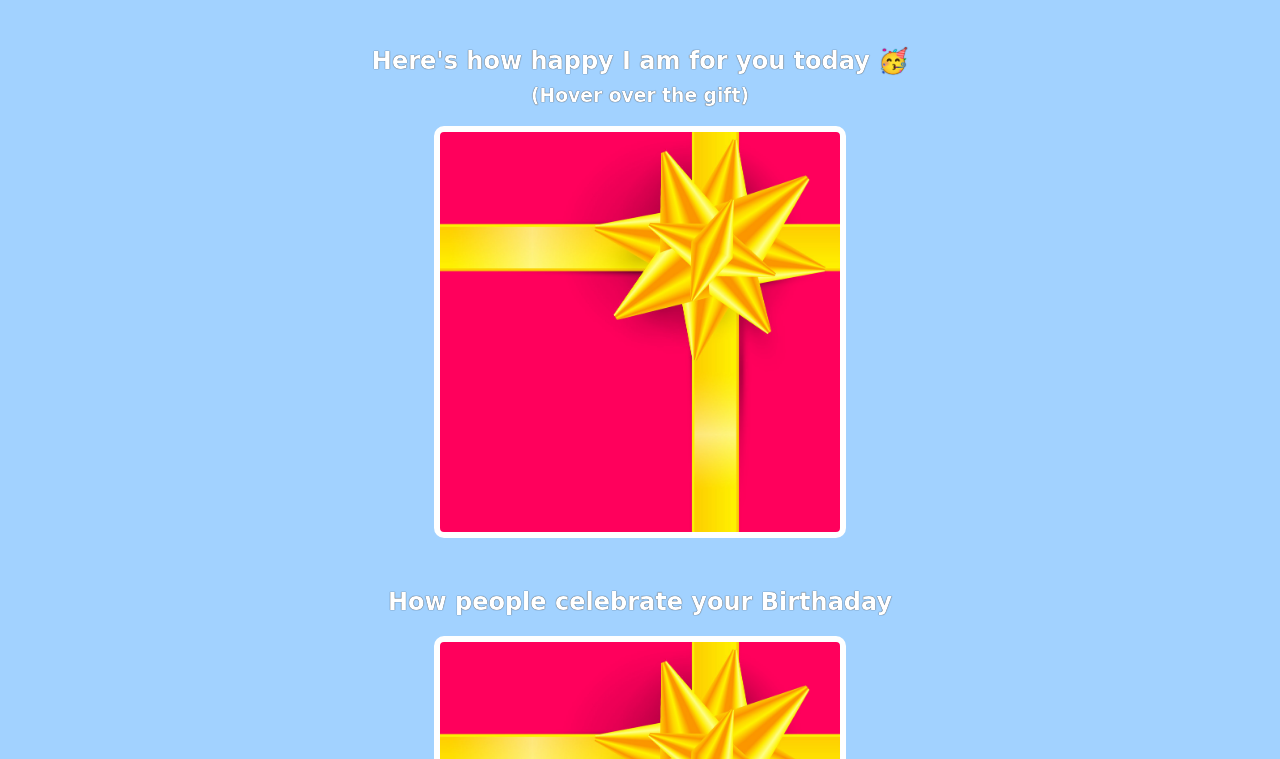
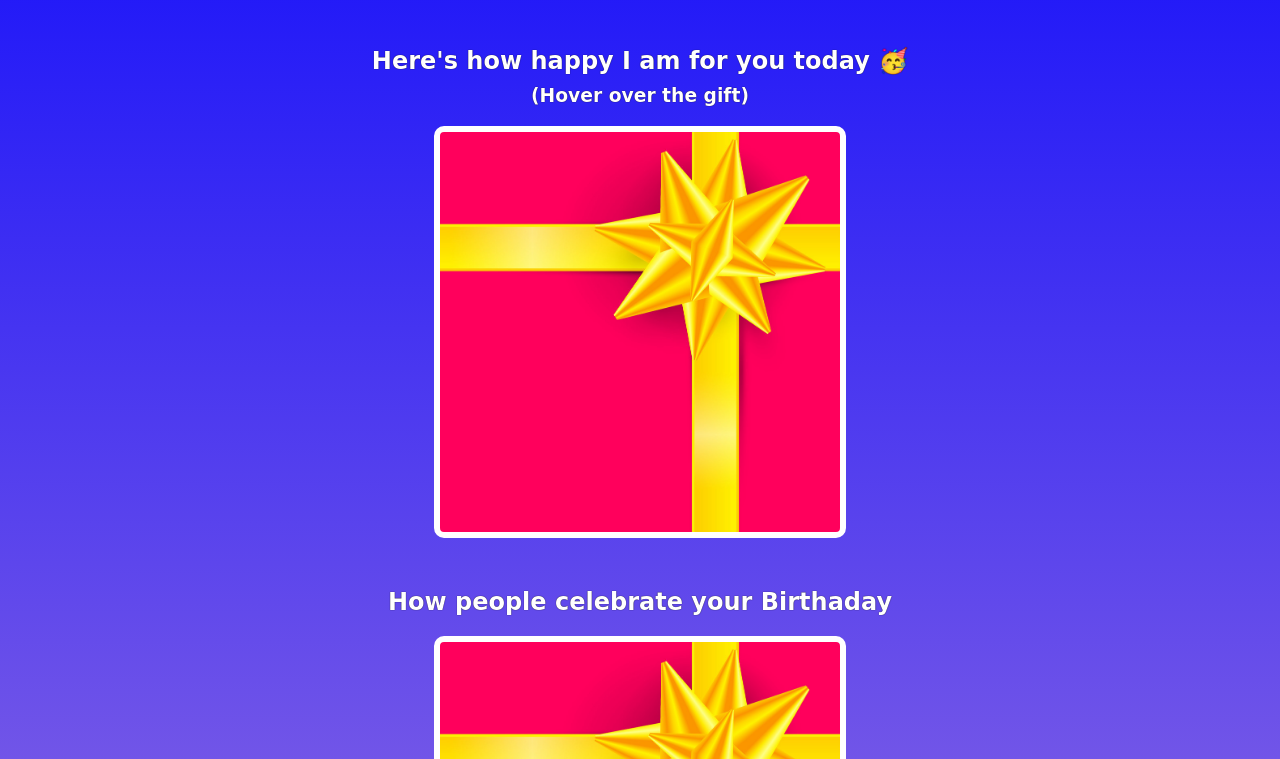
Before and after one commit to azaralampanah2/birthday-gift-site, a website built with Vite: page index.html in a window 1280 px wide. Shown: the part 346-1105 px from the top of the page. Built offline with nearby package versions, Linux system fonts and the light colour scheme; a web font is replaced by a local one.

Commit message:
Update styles.css

```diff
--- a/styles.css
+++ b/styles.css
@@ -7,7 +7,7 @@ from blue at the top to pink at the bottom.
 body {
     text-align: center;
     font-family: 'Happy Monkey', cursive;
-    background: #a2d2ff;
+    background:linear-gradient(blue,pink);
     color: #ffffff;
 }
 
```
